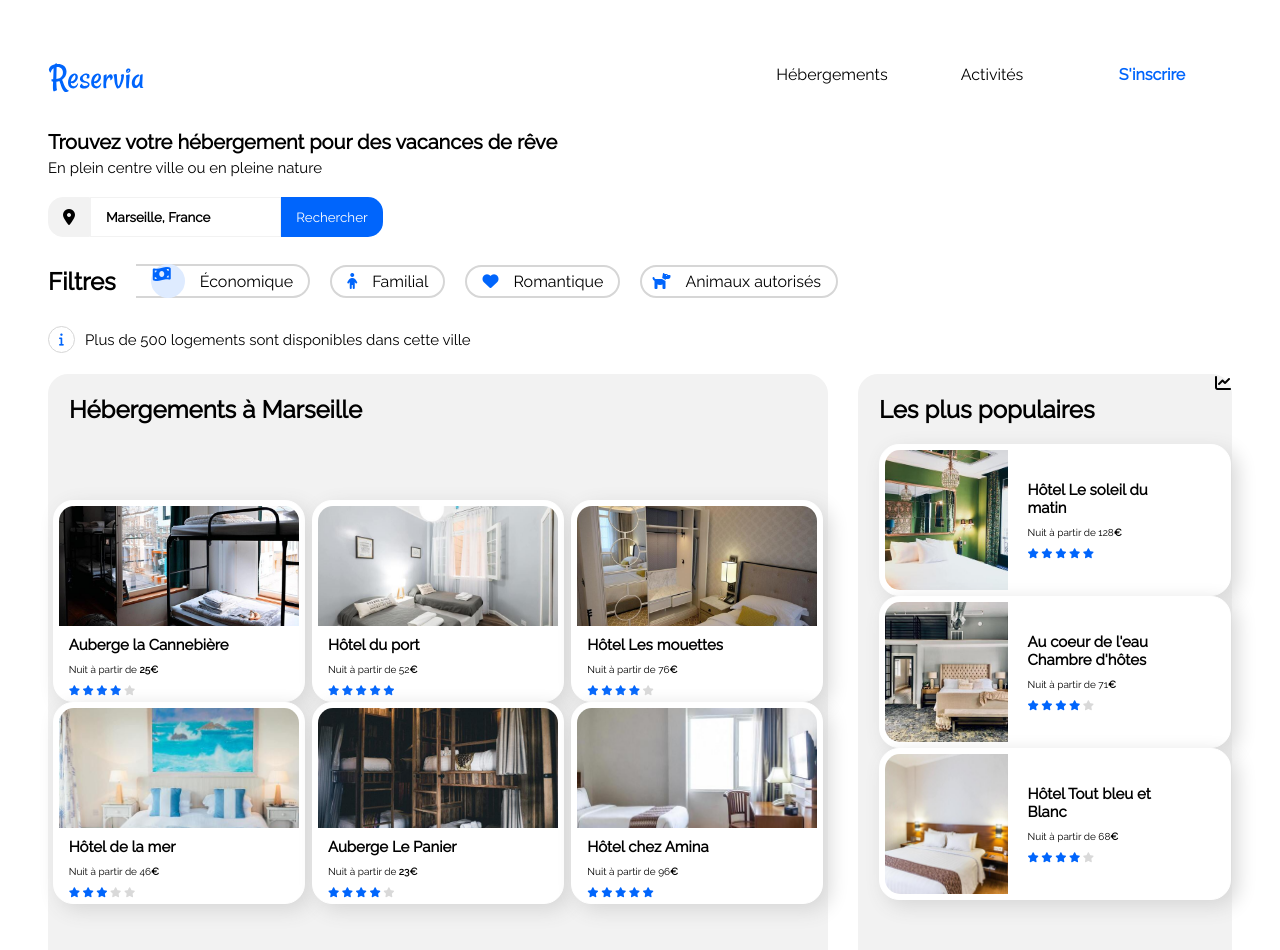
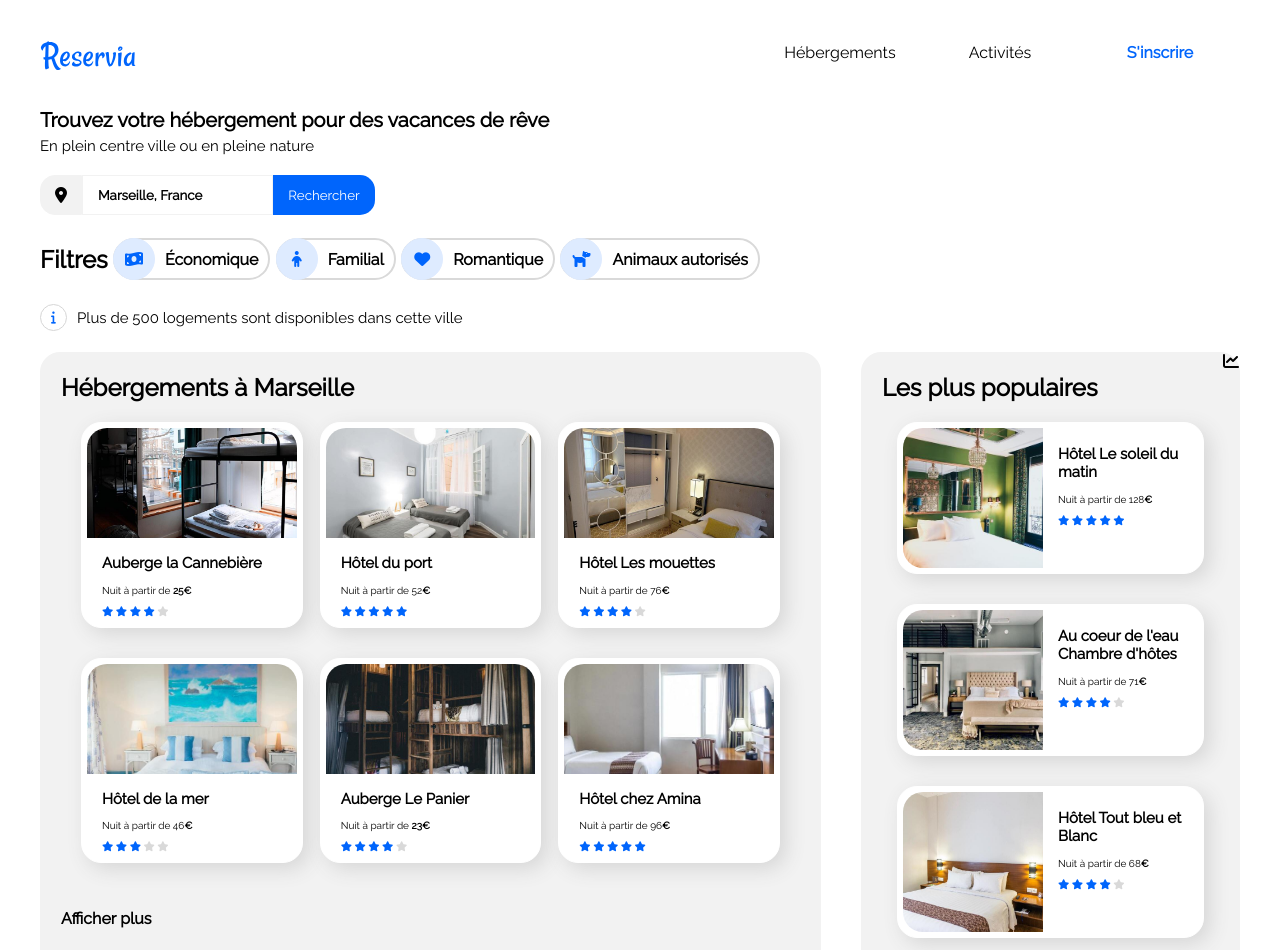
Before and after one commit to CloeBDT/CloeBoudrant_2_02082021, a plain HTML site: page index.html in a window 1280 px wide. Shown: the top 950 px of the page. Drawn offline with Linux system fonts and the light colour scheme.

Commit message:
Correction du menu et des filtres

```diff
--- a/index.html
+++ b/index.html
@@ -16,8 +16,8 @@
                 <img src="images/Reservia.svg" alt="Logo Reservia" />
                 <nav>
                     <ul>
-                        <li><a class="nav" href="#hebergements">Hébergements</a></li>
-                        <li><a class="nav" href="#activites">Activités</a></li>
+                        <li><a class="link" href="#heberg-marseille">Hébergements</a></li>
+                        <li><a class="link" href="#activites">Activités</a></li>
                         <li><a id="signup">S'inscrire</a></li>
                     </ul>
                 </nav>
@@ -39,23 +39,29 @@
                 </form>
 
                     <div class="bloc-filtres">
-                        <div class="titre-filtre">
                             <h2>Filtres</h2>
+                        <div class="bouton-filtre">
+                            <div class="radius-icon">
+                                <i class="fas fa-money-bill-wave font-awes-blue"></i>
                             </div>
-                        <div class="filtre-eco">
-                            <i class="fas fa-money-bill-wave"></i>
                             <span>Économique</span>
                         </div>
-                        <div class="filtre-fam">
-                            <i class="fas fa-child"></i>
+                        <div class="bouton-filtre">
+                            <div class="radius-icon">
+                                <i class="fas fa-child font-awes-blue"></i>
+                            </div>
                             <span>Familial</span>
                         </div>
-                        <div class="filtre-rom">
-                            <i class="fas fa-heart"></i>
+                        <div class="bouton-filtre">
+                            <div class="radius-icon">
+                                <i class="fas fa-heart font-awes-blue"></i>
+                            </div>
                             <span>Romantique</span>
                         </div>
-                        <div class="filtre-ani">
-                            <i class="fas fa-dog"></i>
+                        <div class="bouton-filtre">
+                            <div class="radius-icon">
+                                <i class="fas fa-dog font-awes-blue"></i>
+                            </div>
                             <span>Animaux autorisés</span>
                         </div>
                     </div>
@@ -71,9 +77,10 @@
 
             <!--HEBERGEMENTS-->
             <div class="heb-pop">
-                <section class="heberg-marseille">
+                <section id="heberg-marseille">
                     <h1>Hébergements à Marseille</h1>
                     <div class="hebergements">
+                        <div class="blocs-heb">
                             <a href="#">
                                 <img src="images/marcus-loke-WQJvWU_HZFo-unsplash.jpg" alt="chambre avec deux lits superposés" />
                                 <div class="auberge-hotel">
@@ -88,6 +95,8 @@
                                     </div>
                                 </div>
                             </a>
+                        </div>
+                        <div class="blocs-heb">
                             <a href="#">
                                 <img src="images/fred-kleber-gTbaxaVLvsg-unsplash.jpg" alt="chambre avec deux lits simples" />
                                 <div class="auberge-hotel">
@@ -102,6 +111,8 @@
                                     </div>
                                 </div>
                             </a>
+                        </div>
+                        <div class="blocs-heb">
                             <a href="#">
                                 <img src="images/reisetopia-B8WIgxA_PFU-unsplash.jpg" alt="chambre avec un lit simple et dressing" />
                                 <div class="auberge-hotel">
@@ -116,6 +127,8 @@
                                     </div>
                                 </div>
                             </a>
+                        </div>
+                        <div class="blocs-heb">
                             <a href="#">
                                 <img src="images/annie-spratt-Eg1qcIitAuA-unsplash.jpg" alt="chambre bleu avec un lit double " />
                                 <div class="auberge-hotel">
@@ -130,6 +143,8 @@
                                     </div>
                                 </div>
                             </a>
+                        </div>
+                        <div class="blocs-heb">
                             <a href="#">
                                 <img src="images/nicate-lee-kT-ZyaiwBe0-unsplash.jpg" alt="chambre en bois de quatre lits simples superposés" />
                                 <div class="auberge-hotel">
@@ -144,6 +159,8 @@
                                     </div>
                                 </div>
                             </a>
+                        </div>
+                        <div class="blocs-heb">
                             <a href="#">
                                 <img src="images/febrian-zakaria-M6S1WvfW68A-unsplash.jpg" alt="chambre avec bureau de deux lits doubles" />
                                 <div class="auberge-hotel">
@@ -159,17 +176,18 @@
                                 </div>
                             </a>
                         </div>
+                    </div>
                     <p class="plus"><strong>Afficher plus</strong></p>
                 </section>
 
             <!--POPULAIRES-->
                 <section class="populaires">
-
                     <div class="line">
                         <h1>Les plus populaires</h1>
                         <i class="fas fa-chart-line"></i>
                     </div>
                     <div class="pluspop">
+                        <div class="blocs-pop">
                             <a href="#">
                                 <img src="images/emile-guillemot-Bj_rcSC5XfE-unsplash.jpg" alt="chambre verte avec un lit double" />
                                 <div class="text-pop">
@@ -184,6 +202,8 @@
                                     </div>
                                 </div>
                             </a>
+                        </div>
+                        <div class="blocs-pop">
                             <a href="#">
                                 <img src="images/aw-creative-VGs8z60yT2c-unsplash.jpg" alt="chambre avec un lit double et de hauts plafonds" />
                                 <div class="text-pop">
@@ -198,6 +218,8 @@
                                     </div>
                                 </div>
                             </a>
+                        </div>
+                        <div class="blocs-pop">
                             <a href="#">
                                 <img src="images/febrian-zakaria-sjvU0THccQA-unsplash.jpg" alt="chambre blanche avec un lit double" />
                                 <div class="text-pop">
@@ -213,52 +235,62 @@
                                 </div>
                             </a>
                         </div>
+                    </div>
                 </section>
             </div>
 
             <!--ACTIVITES-->
-            <section>
-                <h1 id="activites">Activités à Marseille</h1>
+            <section id="activites">
+                <h1>Activités à Marseille</h1>
+                <div class="act">
+                    <div class="test">
+                        <div class="blocs-act">
                             <a href="#">
-                    <div>
                                 <img src="images/reno-laithienne-QUgJhdY5Fyk-unsplash.jpg" alt="Vue sur le Vieux Port" />
                                 <h2>Vieux Port</h2>
+                            </a>
                         </div>
-                </a>
+                    </div>
+                    <div class="test-a">
+                        <div class="blocs-act">
                             <a href="#">
-                    <div>
                                 <img src="images/paul-hermann-QFTrLdQIRhI-unsplash.jpg" alt="Vue sur le Fort de Pomègues" />
                                 <h2>Fort de Pomègues</h2>
+                            </a>
                         </div>
-                </a>
+                        <div class="blocs-act">
                             <a href="#">
-                    <div>
                                 <img src="images/kevin-hikari-rV_Qd1l-VXg-unsplash.jpg" alt="Plage avec vue sur les Îles du Frioul" />
                                 <h2>Îles du Frioul</h2>
+                            </a>
                         </div>
-                </a>
+                    </div>
+                    <div class="test">
+                        <div class="blocs-act">
                             <a href="#">
-                    <div>
                                 <img src="images/kilyan-sockalingum-NR8-cBCN3aI-unsplash.jpg" alt="Vue de la mer et du parc national des Calanques" />
                                 <h2>Parc National des Calanques</h2>
+                            </a>
                         </div>
-                </a>
+                    </div>
+                    <div class="test-b">
+                        <div class="blocs-act">
                             <a href="#">
-                    <div>
                                 <img src="images/florian-wehde-xW9e8gdotxI-unsplash.jpg" alt="Vue sur Notre-Dame-de-la-Garde" />
                                 <h2>Notre-Dame-de-la-Garde</h2>
+                            </a>
                         </div>
-                </a>
+                        <div class="blocs-act">
                             <a href="#">
-                    <div>
                                 <img src="images/lena-paulin-wH2-EJoDcV0-unsplash.jpg" alt="Vue sur le Parc Longchamp" />
                                 <h2>Parc Longchamp</h2>
+                            </a>
                         </div>
-                </a>
+                    </div>
+                </div>
             </section>
         </div>
-        <footer>
-            <div class="footer">
+        <footer class="footer">
             <div>
                 <h2>A propos</h2>
                 <p>Fonctionnement du site</p>
@@ -275,7 +307,6 @@
                 <p>Centre d'aide</p>
                 <p>Nous contacter</p>
             </div>
-            </div>
         </footer>
     </body>
 </html>
--- a/styles.css
+++ b/styles.css
@@ -19,6 +19,12 @@
 }
 
 /* BODY */
+body
+{
+    margin: 0;
+    padding: 0;
+}
+
 .bloc-page
 {
 margin-left: 40px;
@@ -47,37 +53,49 @@ img
     display: flex;
     justify-content: space-between;
     align-items: flex-end;
-    margin: auto;
 }
-
-.nav:hover
-{
-    color: #0065fc;
-    border-top: 1px solid #0065fc;
-
-}
-
 
 #signup
 {
     font-weight: bold;
     color: #0065fc;
+    display: flex;
+    width: 160px;
+    height: 60px;
+    align-items: flex-end;
+    justify-content: center;
+    border-top: 2px solid transparent;
+}
+
+#signup:hover
+{
+    border-top: 2px solid transparent;
 }
 
 nav ul
 {
     display: flex;
     list-style-type: none;
+    margin-top: 0;
+    align-items: flex-end;
+    justify-content: center;
 }
 
-nav li
+.link
 {
     display: flex;
     width: 160px;
     height: 60px;
     align-items: flex-end;
     justify-content: center;
+    border-top: 2px solid transparent;
 
+}
+
+.link:hover
+{
+    color: #0065fc;
+    border-top: 2px solid #0065fc;
 }
 
 /* RECHERCHES */
@@ -128,6 +146,7 @@ button input
     background-color: #0065fc;
     color: white;
 }
+
 .map
 {
     display: flex;
@@ -147,90 +166,68 @@ button input
 
 .bloc-filtres
 {
+    width: 60%;
+    display: flex;
+    justify-content: space-between;
+    align-items: center;
+    margin: 10px 0 10px 0;
+}
+
+.bouton-filtre
+{
     display: flex;
     align-items: center;
-    margin-top: 10px;
-    margin-bottom: 10px;
+    border: 2px #d9d9d9 solid;
+    border-radius: 25px;
+    font-weight: bold;
+    transition-duration: 0.5s;
+    -o-transition-duration: 0.5s;
+    -moz-transition-duration: 0.5s;
+    -webkit-transition-duration: 0.5s;
+}
+.bouton-filtre:hover
+{
+    border-color: #rgb(99, 81, 81);
+    transition-duration: 0.5s;
+    -o-transition-duration: 0.5s;
+    -moz-transition-duration: 0.5s;
+    -webkit-transition-duration: 0.5s;
 }
 
-.titre-filtre
+.bouton-filtre:hover .radius-icon
 {
-    margin-right: 20px;
+    background-color: rgb(99, 81, 81);
+    transition-duration: 0.5s;
+    -o-transition-duration: 0.5s;
+    -moz-transition-duration: 0.5s;
+    -webkit-transition-duration: 0.5s;
 }
 
- .bloc-filtres span
- {
-    margin-left: 15px;
- }
-
-.filtre-eco
+.bouton-filtre span
 {
-    height: 30px;
-    display: flex;
-    border: 2px #d6d6d6 solid;
-    border-left: 0;
-    border-radius: 0 23px 23px 0;
-    align-items: center;
-    padding: 0 15px 0 15px;
-    margin-right: 20px;
+    margin: 0 10px 0 10px;
 }
 
-.fa-money-bill-wave
+.radius-icon
 {
-    height: 30px;
-    width: 30px;
-    border: 2px #deebff solid;
-    color: #0065fc;
+    height: 2.5rem;
+    width: 2.5rem;
+    display: flex;
+    justify-content: center;
+    align-items: center;
+    background-color: #deebff;
+    border: 1px #deebff solid;
     border-radius: 100%;
-    background-color: #deebff;
-
+    margin: -2px 0 -2px -2px;
+    transition-duration: 0.5s;
+    -o-transition-duration: 0.5s;
+    -moz-transition-duration: 0.5s;
+    -webkit-transition-duration: 0.5s;
 }
 
-.filtre-fam
-{
-    display: flex;
-    border: 2px #d6d6d6 solid;
-    border-radius: 23px 23px 23px 23px;
-    align-items: center;
-    padding: 5px 15px 5px 15px;
-    margin-right: 20px;
-
-}
-
-.fa-child
+.font-awes-blue
 {
     color: #0065fc;
-}
-
-.filtre-rom
-{
-    display: flex;
-    border: 2px #d6d6d6 solid;
-    border-radius: 23px 23px 23px 23px;
-    align-items: center;
-    padding: 5px 15px 5px 15px;
-    margin-right: 20px;
-
-}
-
-.fa-heart
-{
-    color: #0065fc;
-}
-
-.filtre-ani
-{
-    display: flex;
-    border: 2px #d6d6d6 solid;
-    border-radius: 23px 23px 23px 23px;
-    align-items: center;
-    padding: 5px 15px 5px 10px;
-}
-
-.fa-dog
-{
-    color: #0065fc;
-
 }
 
 .info
@@ -259,19 +256,15 @@ button input
 }
 
 /* HEBERGEMENTS */
-.heberg-marseille
+#heberg-marseille
 {
-    display: flex;
-    flex-direction: column;
-    justify-content: space-between;
     border: 1px #f2f2f2 solid;
     border-radius: 20px 20px 20px 20px;
     background-color: #f2f2f2;
-    margin-right: 30px;
-
+    margin-right: 20px;
 }
 
-.heberg-marseille h1
+#heberg-marseille h1
 {
     margin-left: 20px;
 }
@@ -280,43 +273,36 @@ button input
 {
     display: flex;
     flex-wrap: wrap;
-    justify-content: space-around;
+    justify-content: space-between;
+    padding: 0 40px 0 40px;
 }
 
-.hebergements a
+.blocs-heb
 {
-    display: flex;
-    flex-direction: column;
-    width: 250px;
-    height: 200px;
+    width: 30%;
     border: 1px white solid;
     border-radius: 20px;
     background-color: white;
     box-shadow: 6px 6px 20px #d6d6d6;
+    margin-bottom: 30px;
+    padding: 5px;
 }
 
-.hebergements img
+.blocs-heb img
 {
-    width: auto;
-    height: 60%;
-    border-top-left-radius: 20px;
-    border-top-right-radius: 20px;
-    padding: 5px;
+    width: 100%;
+    height: 110px;
+    border-radius: 20px 20px 0 0;
+
 }
 
 .auberge-hotel
 {
-    margin-left: 15px;
+    height: 40%;
+    margin: 0 0 5px 15px;
     font-size: 10px;
-    margin-bottom: auto;
-    margin-top: auto;
 }
 
-a h2
-{
-    margin-top: auto;
-    margin-bottom: auto;
-}
 
 .fa-star-blue
 {
@@ -342,11 +328,11 @@ a h2
 
 .populaires
 {
-    width: 450px;
-    height: 650px;
+    width: 40%;
     border: 1px #f2f2f2 solid;
     border-radius: 20px 20px 20px 20px;
     background-color: #f2f2f2;
+    margin-left: 20px;
 }
 
 .line
@@ -360,58 +346,95 @@ a h2
     margin-left: 20px;
 }
 
-.pluspop
-{
-    display: flex;
-    flex-direction: column;
-    margin-left: 20px;
-}
-
 .pluspop a
 {
     display: flex;
-    width: 350px;
-    height: 150px;
+}
+
+.blocs-pop
+{
+    height: 140px;
+    display: flex;
     border: 1px white solid;
     background-color: white;
     border-radius: 20px;
     box-shadow: 6px 6px 20px #d6d6d6;
+    margin: 0 35px 30px 35px;
+    padding: 5px;
 }
 
-.pluspop img
+.blocs-pop img
 {
-    width: 35%;
-    height: auto;
-    border-top-left-radius: 20px;
-    border-bottom-left-radius: 20px;
-    padding: 5px;
+    width: 140px;
+    min-width: 140px;
+    height: 100%;
+    border-radius: 20px 0 0 20px;
 }
 
 .text-pop
 {
-    width: 150px;
-    margin-left: 15px;
+    min-width: 140px;
+    margin: 5px 0 5px 15px;
     font-size: 10px;
-    margin-top: auto;
-    margin-bottom: auto;
 }
 
 /* ACTIVITES */
 
+#activites
+{
+    margin-bottom: 100px;
+}
 
+.act
+{
+    display: flex;
+    justify-content: space-between;
+}
+
+.test
+{
+    height: 800px;
+}
+
+.test-a .blocs-act
+{
+    height: 50%;
+}
+
+.test-b .blocs-act
+{
+    height: 50%;
+}
+
+.blocs-act
+{
+
+    border: 1px white solid;
+    border-radius: 20px;
+    box-shadow: 6px 6px 20px #d6d6d6;
+}
+
+.blocs-act img
+{
+    width: 300px;
+    height: 90%;
+    border-radius: 20px 20px 0 0;
+}
+
+.blocs-act h2
+{
+    font-size: 15px;
+    margin: 5px 0 5px 15px;
+}
 
 /* FOOTER */
 .footer
 {
-
     display: flex;
-    border: 1px #f2f2f2 solid;
     background-color: #f2f2f2;
-
 }
 
 .footer div
 {
-    margin-left: 40px;
-    margin-right: 300px;
+    margin: 15px 300px 15px 40px;
 }
```
Lines whose indentation alone changed are shown as unchanged.
